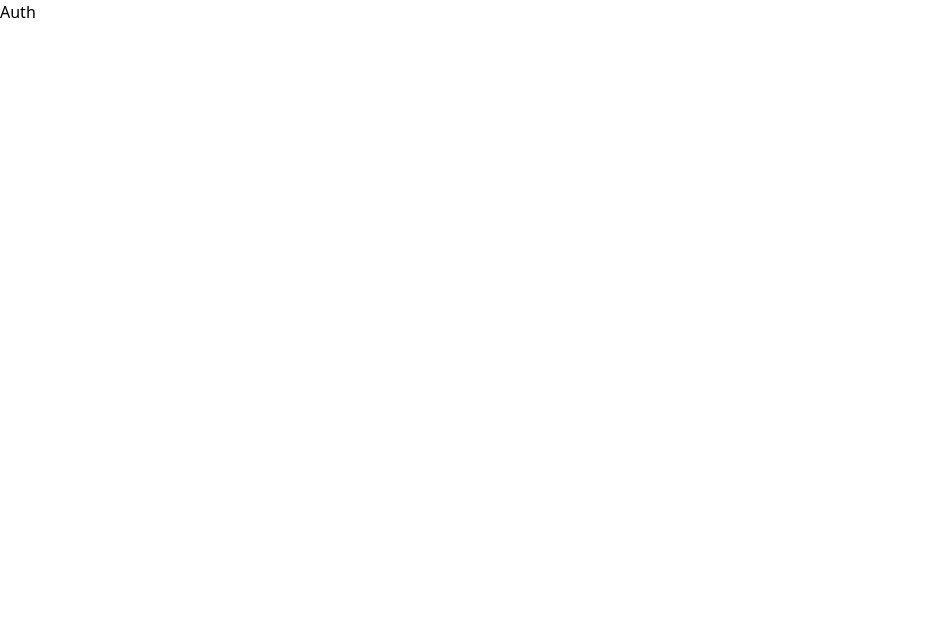
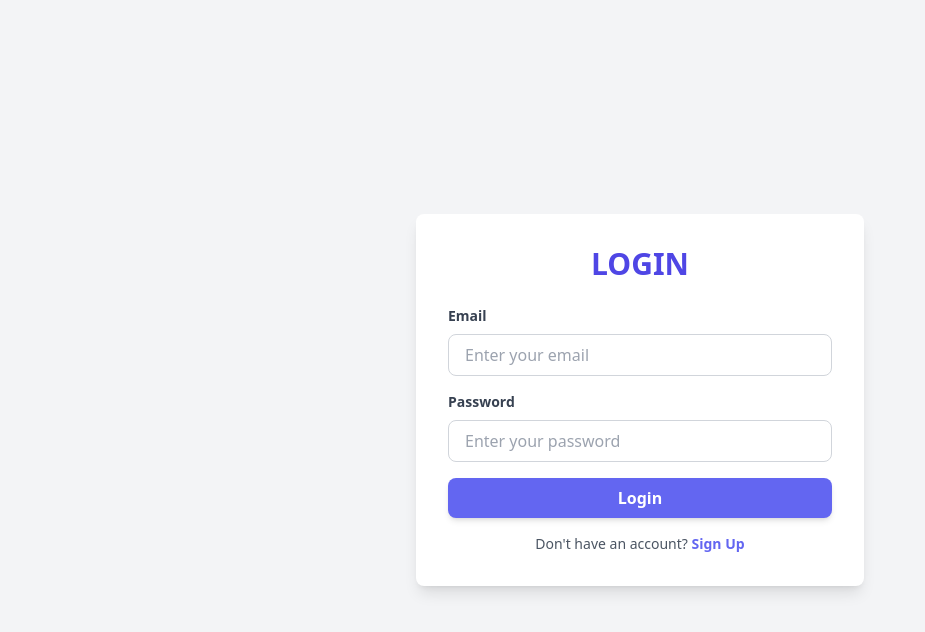
Before and after one commit to AayushKP/KAWACH, a React (Vite) app in the folder client/: page /auth in a window 1280 px wide. Shown: the top 632 px of the page, without its empty margins (0-925 px from the left). Built offline with nearby package versions, Linux system fonts and the light colour scheme.

Commit message:
Auth added

```diff
--- a/client/src/pages/Auth/index.jsx
+++ b/client/src/pages/Auth/index.jsx
@@ -1,4 +1,167 @@
-function Auth() {
-  return <div>Auth</div>;
-}
+import React, { useState } from "react";
+import { useNavigate } from "react-router-dom";
+
+const Auth = () => {
+  const [isLogin, setIsLogin] = useState(true); // State to toggle between login and signup
+  const [email, setEmail] = useState("");
+  const [password, setPassword] = useState("");
+  const [message, setMessage] = useState("");
+  const [loading, setLoading] = useState(false); // Loading state
+  const [isError, setIsError] = useState(false); // State to manage error message color
+  const navigate = useNavigate();
+
+  // Function to handle login
+  const handleLogin = async () => {
+    setLoading(true);
+    const payload = { email, password };
+
+    try {
+      const response = await fetch("http://localhost:3000/auth/login", {
+        method: "POST",
+        headers: {
+          "Content-Type": "application/json",
+        },
+        body: JSON.stringify(payload),
+      });
+
+      const data = await response.json();
+
+      if (response.ok) {
+        setMessage(data.message);
+        setIsError(false); // Set to false when request is successful
+        localStorage.setItem("token", data.token); // Store the token
+        navigate("/dashboard"); // Navigate to the dashboard
+      } else {
+        setMessage(data.message || "Login failed.");
+        setIsError(true); // Set to true when there's an error
+      }
+    } catch (error) {
+      setMessage("Server error. Please try again later.");
+      setIsError(true); // Set to true for server errors
+    } finally {
+      setLoading(false); // Reset loading state when request completes
+    }
+  };
+
+  // Function to handle signup
+  const handleSignup = async () => {
+    setLoading(true);
+    const payload = { email, password };
+
+    try {
+      const response = await fetch("http://localhost:3000/auth/signup", {
+        method: "POST",
+        headers: {
+          "Content-Type": "application/json",
+        },
+        body: JSON.stringify(payload),
+      });
+
+      const data = await response.json();
+
+      if (response.ok) {
+        setMessage("Signup successful, please login.");
+        setIsError(false); // Set to false when request is successful
+        setEmail(""); // Clear email field
+        setPassword(""); // Clear password field
+        setIsLogin(true); // Switch to login mode after signup
+        navigate("/dashboard");
+      } else {
+        setMessage(data.message || "Signup failed.");
+        setIsError(true); // Set to true when there's an error
+      }
+    } catch (error) {
+      setMessage("Server error. Please try again later.");
+      setIsError(true); // Set to true for server errors
+    } finally {
+      setLoading(false); // Reset loading state when request completes
+    }
+  };
+
+  // Form submit handler
+  const handleSubmit = (e) => {
+    e.preventDefault();
+    if (isLogin) {
+      handleLogin();
+    } else {
+      handleSignup();
+    }
+  };
+
+  return (
+    <div className="min-h-screen flex items-center justify-center bg-gray-100">
+      <div className="max-w-md w-full bg-white shadow-lg rounded-lg p-8">
+        <h2 className="text-3xl font-semibold text-center text-indigo-600 mb-6">
+          {isLogin ? "LOGIN" : "SIGN UP"}
+        </h2>
+        {message && (
+          <p
+            className={`text-center mb-4 ${
+              isError ? "text-red-500" : "text-green-500"
+            }`}
+          >
+            {message}
+          </p>
+        )}
+        <form onSubmit={handleSubmit}>
+          <div className="mb-4">
+            <label
+              className="block text-gray-700 text-sm font-bold mb-2"
+              htmlFor="email"
+            >
+              Email
+            </label>
+            <input
+              type="email"
+              name="email"
+              id="email"
+              value={email}
+              onChange={(e) => setEmail(e.target.value)}
+              className="w-full px-4 py-2 border border-gray-300 rounded-lg focus:outline-none focus:ring-2 focus:ring-indigo-500"
+              placeholder="Enter your email"
+              required
+            />
+          </div>
+          <div className="mb-4">
+            <label
+              className="block text-gray-700 text-sm font-bold mb-2"
+              htmlFor="password"
+            >
+              Password
+            </label>
+            <input
+              type="password"
+              name="password"
+              id="password"
+              value={password}
+              onChange={(e) => setPassword(e.target.value)}
+              className="w-full px-4 py-2 border border-gray-300 rounded-lg focus:outline-none focus:ring-2 focus:ring-indigo-500"
+              placeholder="Enter your password"
+              required
+            />
+          </div>
+          <div className="flex items-center justify-between">
+            <button
+              type="submit"
+              className="w-full py-2 px-4 bg-indigo-500 hover:bg-indigo-600 text-white font-bold rounded-lg shadow-md focus:outline-none focus:ring-2 focus:ring-indigo-500 focus:ring-opacity-50 transition duration-200"
+              disabled={loading}
+            >
+              {loading ? "Processing..." : isLogin ? "Login" : "Sign Up"}
+            </button>
+          </div>
+        </form>
+        <p className="text-center text-sm text-gray-600 mt-4">
+          {isLogin ? "Don't have an account?" : "Already have an account?"}{" "}
+          <button
+            className="text-indigo-500 hover:text-indigo-700 font-bold focus:outline-none"
+            onClick={() => setIsLogin(!isLogin)}
+          >
+            {isLogin ? "Sign Up" : "Login"}
+          </button>
+        </p>
+      </div>
+    </div>
+  );
+};
+
 export default Auth;
```
Also changed, not shown: 1 other file (tests, documents, lock files or other folders).
